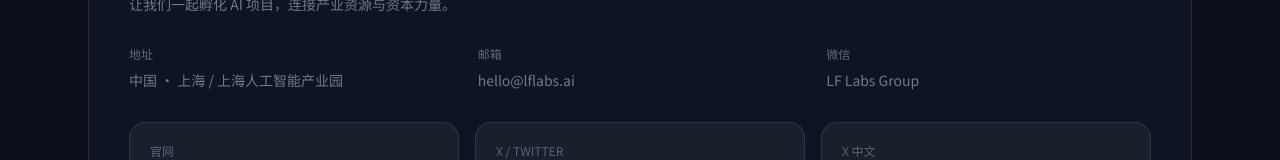
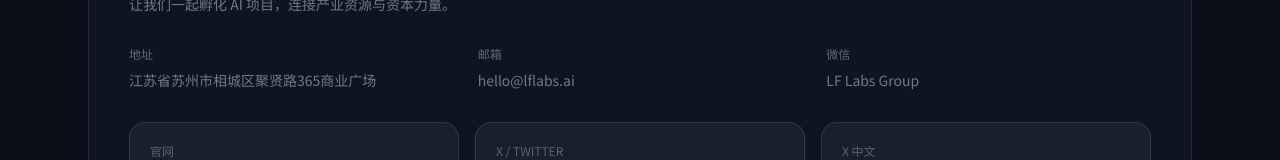
Before and after one commit to JCroge/laflab, a Next.js app: page / in a window 1280 px wide. Shown: the part 3030-3190 px from the top of the page. Built offline with nearby package versions, Linux system fonts and the light colour scheme.

Commit message:
fix: type error with as const

```diff
--- a/src/app/ai/page.tsx
+++ b/src/app/ai/page.tsx
@@ -98,7 +98,7 @@ const content = {
       email: "ai@laphitech.com",
       phone: "+86-000-0000-0000",
       wechat: "LF Labs AI",
-      address: "中国 · 上海 / 上海人工智能产业园",
+      address: "江苏省苏州市相城区聚贤路365商业广场",
       ctaPrimary: "免费咨询",
       ctaSecondary: "预约专家",
       links: contactLinks.zh,
--- a/src/app/asset-management/page.tsx
+++ b/src/app/asset-management/page.tsx
@@ -81,7 +81,7 @@ const content = {
       email: "contact@laphitech.com",
       phone: "+86-000-0000-0000",
       wechat: "LF Labs Asset",
-      address: "中国 · 上海 / 上海人工智能产业园",
+      address: "江苏省苏州市相城区聚贤路365商业广场",
       ctaPrimary: "预约沟通",
       ctaSecondary: "获取方案",
       links: contactLinks.zh,
--- a/src/app/enterprise/page.tsx
+++ b/src/app/enterprise/page.tsx
@@ -137,7 +137,7 @@ const content = {
       email: "service@laphitech.com",
       phone: "+86-000-0000-0000",
       wechat: "LF Labs Enterprise",
-      address: "中国 · 上海 / 上海人工智能产业园",
+      address: "江苏省苏州市相城区聚贤路365商业广场",
       ctaPrimary: "免费诊断",
       ctaSecondary: "专家咨询",
     },
--- a/src/app/page.tsx
+++ b/src/app/page.tsx
@@ -114,7 +114,7 @@ const content = {
     contactSecondary: "预约沟通",
     contactInfo: {
       addressLabel: "地址",
-      addressValue: "中国 · 上海 / 上海人工智能产业园",
+      addressValue: "江苏省苏州市相城区聚贤路365商业广场",
       emailLabel: "邮箱",
       emailValue: "hello@lflabs.ai",
       wechatLabel: "微信",
```
